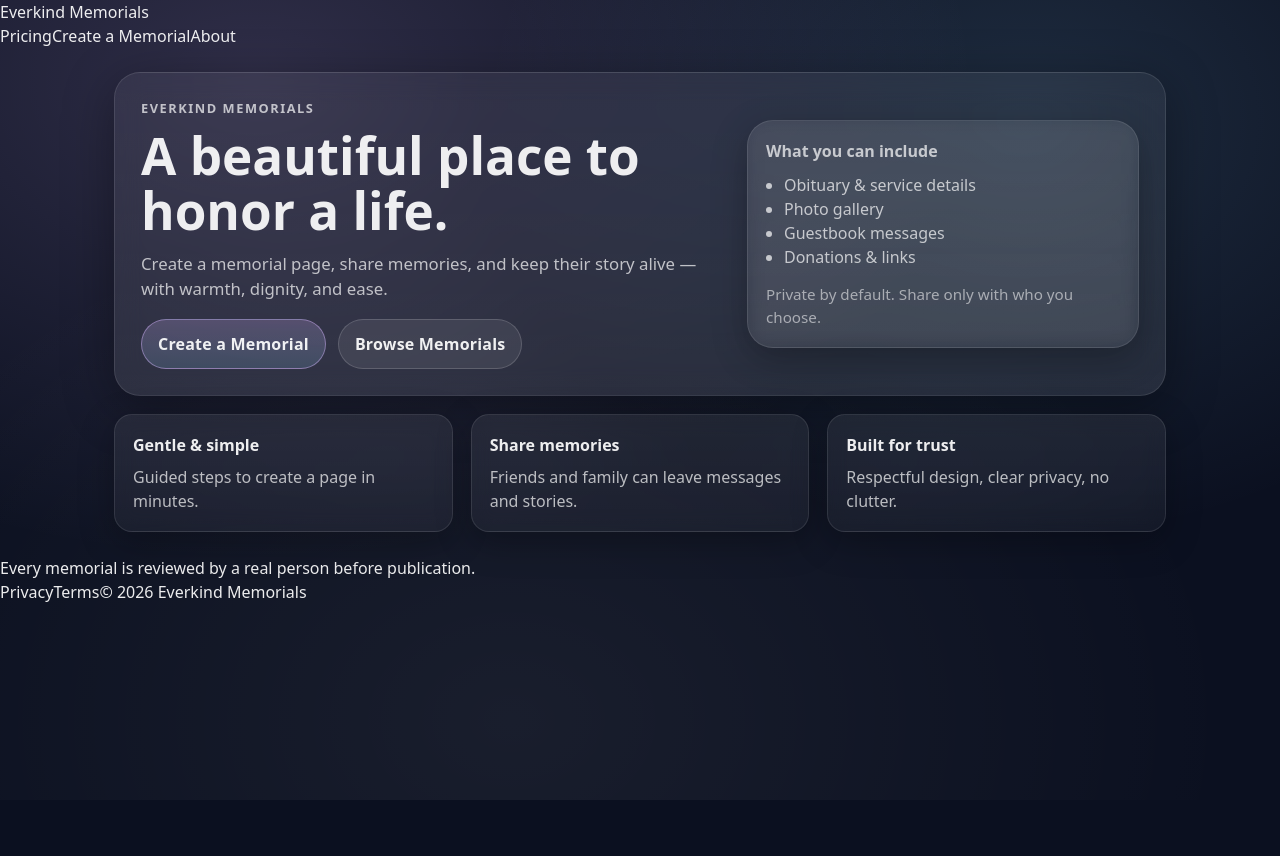
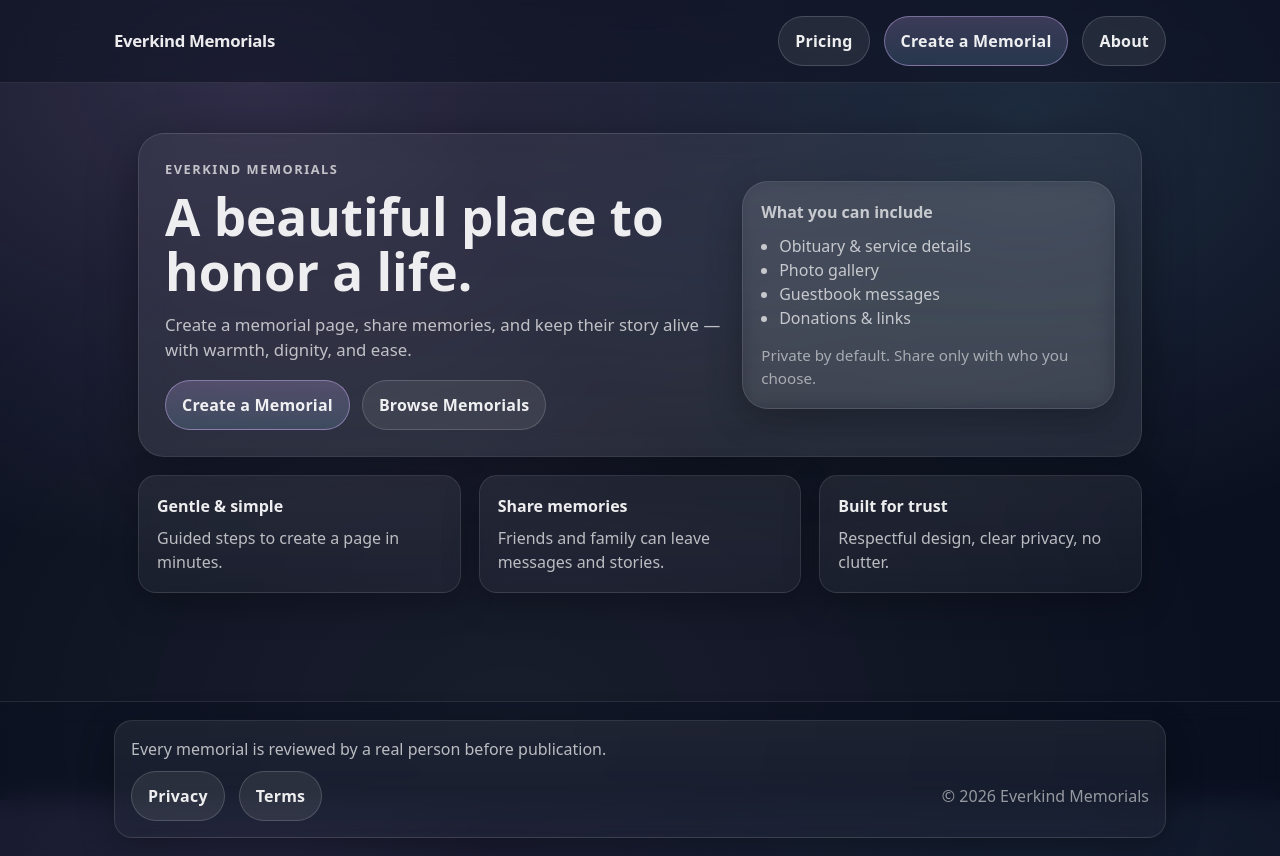
Before and after one commit to KristineMK72/everkind-memorials, a Next.js app: page / in a window 1280 px wide. Before the commit the page ends 800 px from the top, so only its background shows below. Built offline with nearby package versions, Linux system fonts and the light colour scheme.

Commit message:
Update layout.tsx

```diff
--- a/app/layout.tsx
+++ b/app/layout.tsx
@@ -14,25 +14,48 @@ export default function RootLayout({
 }) {
   return (
     <html lang="en">
-      <body className="min-h-screen bg-neutral-50 text-neutral-900">
+      <body>
         {/* Header */}
-        <header className="sticky top-0 z-50 border-b border-neutral-200 bg-white/90 backdrop-blur">
-          <div className="mx-auto flex max-w-5xl items-center justify-between px-4 py-4">
+        <header
+          style={{
+            position: "sticky",
+            top: 0,
+            zIndex: 50,
+            borderBottom: "1px solid rgba(255,255,255,0.10)",
+            background: "rgba(11,16,32,0.55)",
+            backdropFilter: "blur(14px)",
+          }}
+        >
+          <div
+            className="container"
+            style={{
+              display: "flex",
+              alignItems: "center",
+              justifyContent: "space-between",
+              paddingTop: 16,
+              paddingBottom: 16,
+            }}
+          >
             <Link
               href="/"
-              className="text-lg font-semibold tracking-tight"
+              style={{
+                fontSize: "1.05rem",
+                fontWeight: 750,
+                letterSpacing: "-0.02em",
+                textDecoration: "none",
+              }}
             >
               Everkind Memorials
             </Link>
 
-            <nav className="flex items-center gap-4 text-sm">
-              <Link href="/pricing" className="hover:underline">
+            <nav style={{ display: "flex", alignItems: "center", gap: 14, flexWrap: "wrap" }}>
+              <Link className="btn" href="/pricing">
                 Pricing
               </Link>
-              <Link href="/create-memorial" className="hover:underline">
+              <Link className="btn btnPrimary" href="/create-memorial">
                 Create a Memorial
               </Link>
-              <Link href="/about" className="hover:underline">
+              <Link className="btn" href="/about">
                 About
               </Link>
             </nav>
@@ -40,26 +63,41 @@ export default function RootLayout({
         </header>
 
         {/* Main content */}
-        <main className="mx-auto w-full max-w-5xl px-4 py-10">
+        <main className="container" style={{ paddingTop: 26, paddingBottom: 44 }}>
           {children}
         </main>
 
         {/* Footer */}
-        <footer className="mt-16 border-t border-neutral-200 bg-neutral-50">
-          <div className="mx-auto max-w-5xl px-4 py-8 text-sm text-neutral-600">
-            <div className="flex flex-col gap-3 md:flex-row md:items-center md:justify-between">
-              <span>
+        <footer
+          style={{
+            marginTop: 40,
+            borderTop: "1px solid rgba(255,255,255,0.10)",
+            background: "rgba(11,16,32,0.35)",
+            backdropFilter: "blur(12px)",
+          }}
+        >
+          <div className="container" style={{ paddingTop: 18, paddingBottom: 18 }}>
+            <div
+              className="card"
+              style={{
+                padding: 16,
+                display: "flex",
+                flexDirection: "column",
+                gap: 10,
+              }}
+            >
+              <span style={{ color: "var(--muted)" }}>
                 Every memorial is reviewed by a real person before publication.
               </span>
 
-              <div className="flex items-center gap-4">
-                <Link href="/privacy" className="hover:underline">
+              <div style={{ display: "flex", gap: 14, flexWrap: "wrap", alignItems: "center" }}>
+                <Link href="/privacy" className="btn">
                   Privacy
                 </Link>
-                <Link href="/terms" className="hover:underline">
+                <Link href="/terms" className="btn">
                   Terms
                 </Link>
-                <span className="text-neutral-500">
+                <span style={{ color: "var(--muted2)", marginLeft: "auto" }}>
                   © {new Date().getFullYear()} Everkind Memorials
                 </span>
               </div>
```
